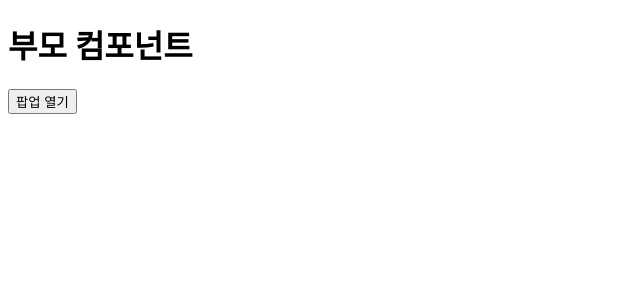
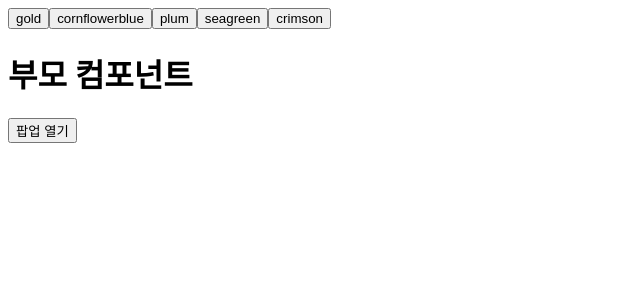
Before and after one commit to 2Joopiter/first-react, a React (Create React App) app: page / in a window 1280 px wide. Shown: the top 300 px of the page, without its empty margins (0-640 px from the left). Built offline with nearby package versions, Linux system fonts and the light colour scheme.

Commit message:
미션 해답풀이

```diff
--- a/src/App.jsx
+++ b/src/App.jsx
@@ -2,40 +2,34 @@ import Modal from './modal/Modal';
 import { useState } from 'react';
 
 export default function App() {
-	console.log('app re-rendered');
+	const Colors = ['gold', 'cornflowerblue', 'plum', 'seagreen', 'crimson'];
+	const [IsOpen, setIsOpen] = useState(false);
 
-	// useState hook은 배열을 반환
-	// 배열에는 [초기State 값, 해당 state 변경 전용 함수] 가 담겨진것임
-	const [IsOpen, setIsOpen] = useState(false);
+	/*
+	자주쓰는 패턴 (정보값을 토대로 반복 가상돔 생성)
+	1. return문 안쪽에서 {} 생성
+	2. 중괄호 안쪽에서 배열 state.map((반복 데이터, 순서))=>{
+		return
+	]
+	*/
+
+	const [Clr, setClr] = useState(Colors);
+	const [Color, setColor] = useState('black');
+
 	return (
 		<>
-			<h1>부모 컴포넌트</h1>
+			{Clr.map((data, idx) => {
+				return (
+					<button key={data + idx} onClick={() => setColor(data)}>
+						{data}
+					</button>
+				);
+			})}
+
+			<h1 style={{ color: Color }}>부모 컴포넌트</h1>
+
 			<button onClick={() => setIsOpen(!IsOpen)}>{IsOpen ? '팝업 닫기' : '팝업 열기'}</button>
 			{IsOpen && <Modal />}
 		</>
 	);
 }
-
-/*
-	library vs framework
-	-library (react, jQuery): 자주 쓰는 편의기능의 문법만 함수형태로 따로 준비되어 있는 구조. 코드의 응용범위가 넓은 대신 직접 코드를 조합해서 로직을 만들어야 하므로 개발자의 역량에 따라 난이도가 있음
-	-framework (vue, angular, next): 모든 시스템 틀을 강제해서 framework만의 고유 문법을 활용해야만 개발 가능하기 때문에 그 문법을 가져다 쓰기만 하면 되므로 작업자의 개입이 적어져서 코드 난이도는 쉬워지지만 응용 범위가 적어짐
-
-	react에서의 hook 개념 (16버전에서 새로 생김. 이전까지는 객체지향의 class 기반이었음)
-		-리액트에서 많이 쓰는 기능들을 함수 형태로 모은 기능모음집(리액트 기반의 필수 내장 플러그인)
-		-리액트 hook의 기본 convention(규약, 약속, 정해진 규칙)
-			1. 함수 이름의 시작을 use로 해야 함
-			2. return값을 내보냄
-			3. JSX를 제외한 함수나 리턴값 등을 내보냄
-			4. hook은 핸들러함수안쪽, 또다른 hook 안에서 호출 불가
-			5. 무조건 컴포넌트 함수의 상위 루트단에서만 호출가능
-
-	react에서 가장 많이 쓰이는 기본 hook 3대장
-		- useState: 화면의 재랜더링을 담당하는 중요한 정보값을 담은 그릇을 생성 및 관리
-		- useEffect: 해당 컴포넌트의 생명주기(Life cycle)를 관리하기 위함
-		- useRef: 화면의 재랜더링을 유발하지 않으면서 특정 값을 관리하거나 가상돔이 아닌 리얼돔을 직접 선택해야 될 때
-
-	사용자가 필요에 의해 직접 등록하는 hook(custom hook)
-		- 내장된 hook이 아닌 사용자가 직접 만드는 hook
-		- 규칙은 기존 hook과 동일
-*/
```
